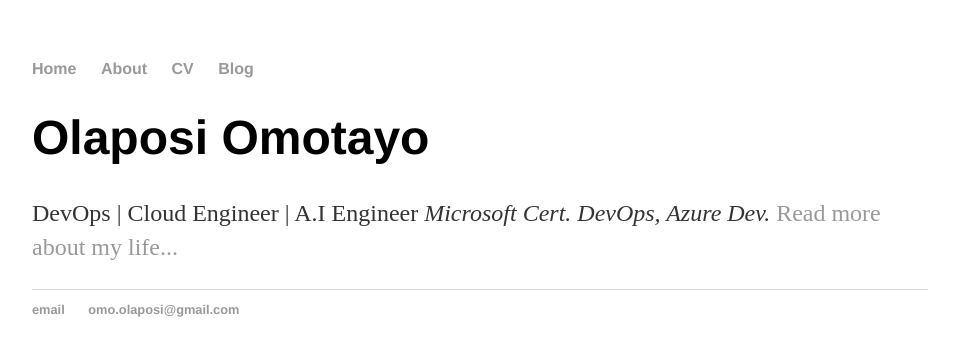
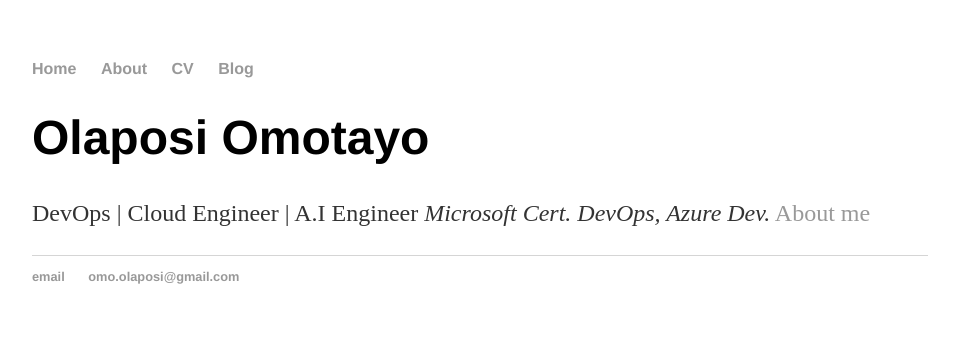
Before and after one commit to Digital-sam/Digital-sam.github.io, a Jekyll site: the page index.html, which Jekyll copies as it is, in a window 1280 px wide. Shown: the top 356 px of the page, without its empty margins (160-1119 px from the left). Built offline with Jekyll 4.4.1, drawn with Linux system fonts in a browser that asks for light colours.

Commit message:
Update index.html

```diff
--- a/index.html
+++ b/index.html
@@ -17,7 +17,7 @@
 		<div class="container">
     		<div class="blurb">
         		<h1>Olaposi Omotayo</h1>
-				<p>DevOps | Cloud Engineer | A.I Engineer<em> Microsoft Cert. DevOps, Azure Dev.</em> <a href="/about">Read more about my life...</a></p>
+				<p>DevOps | Cloud Engineer | A.I Engineer<em> Microsoft Cert. DevOps, Azure Dev.</em> <a href="/about">About me</a></p>
     		</div><!-- /.blurb -->
 		</div><!-- /.container -->
 		<footer>
```
